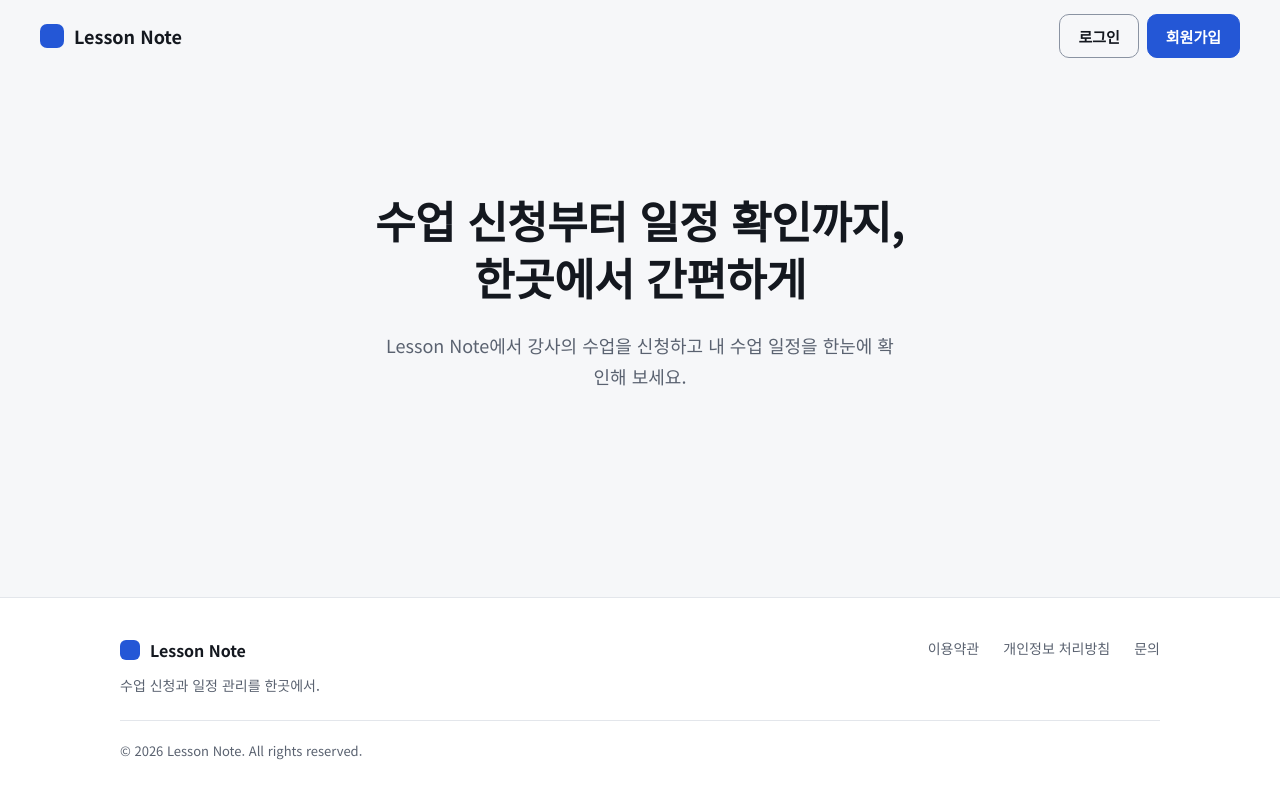
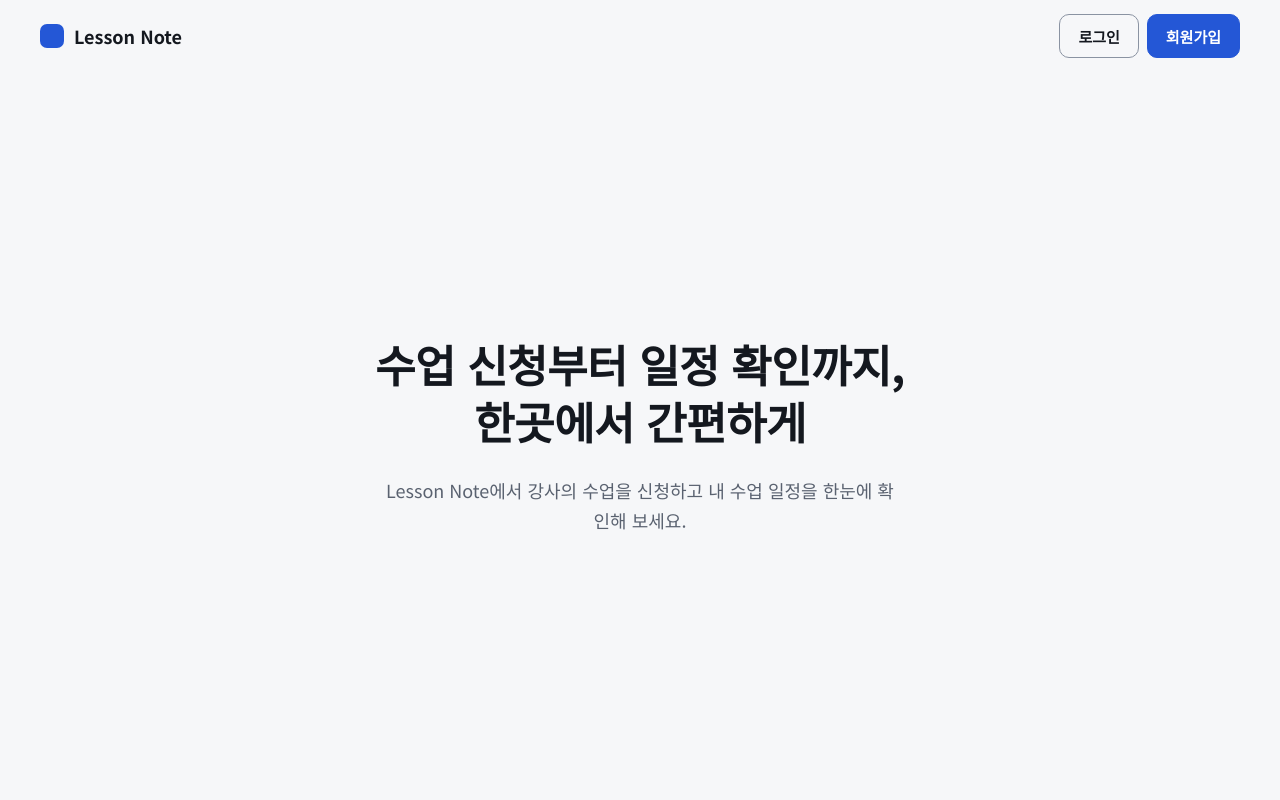
Before and after one commit to Jayu5339/lessone, a React (Vite) app in the folder client-student/: page / in a window 1280 px wide. Shown: the top 800 px of the page. Built offline with nearby package versions, Linux system fonts and the light colour scheme.

Commit message:
style: show home footer below the fold

```diff
--- a/client-student/src/styles/home.css
+++ b/client-student/src/styles/home.css
@@ -12,7 +12,7 @@
 .home-btn.primary:hover { background: #1b45ad; }
 .home-btn:focus-visible { outline: 2px solid #2457d6; outline-offset: 2px; }
 
-.home-main { flex: 1; box-sizing: border-box; padding: 120px 24px; display: flex; flex-direction: column; align-items: center; gap: 24px; text-align: center; }
+.home-main { min-height: calc(100vh - 72px); box-sizing: border-box; padding: 24px; display: flex; flex-direction: column; align-items: center; justify-content: center; gap: 24px; text-align: center; }
 .home-main h1 { margin: 0; font-size: 44px; line-height: 1.3; font-weight: 700; letter-spacing: -0.01em; }
 .home-main p { margin: 0; max-width: 520px; font-size: 18px; line-height: 1.7; color: #5a6270; }
 
```
